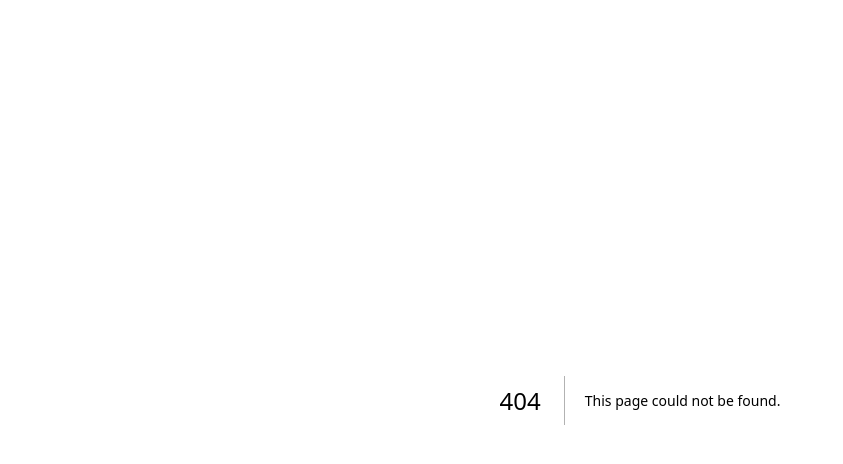
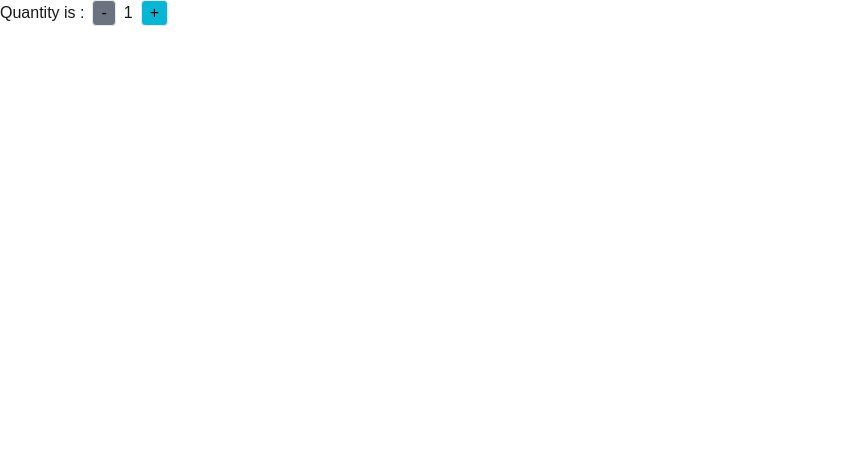
Before and after one commit to jaspalxiv/cprg306-assignments, a Next.js app: page /week-4 in a window 1280 px wide. Before the commit this address had no page. Shown: the top 464 px of the page, without its empty margins (0-843 px from the left). Built offline with nearby package versions, Linux system fonts and the light colour scheme.

Commit message:
week-4 done

```diff
--- a/app/page.js
+++ b/app/page.js
@@ -10,6 +10,7 @@ export default function Home() {
       <ul>
       <li><Link href={"./week-2/"}>Week 2</Link></li>
       <li><Link href={"./week-3/"}>Week 3</Link></li>
+      <li><Link href={"./week-4/"}>Week 4</Link></li>
       </ul>
       </main>
       <footer className="row-start-3 flex gap-6 flex-wrap items-center justify-center">
--- /dev/null
+++ b/app/week-4/new-item.js
@@ -0,0 +1,30 @@
+"use client";
+
+import { useState } from "react";
+
+
+export default function NewItem() {
+    const [quantity, setQuantity] = useState(1);
+
+    function increase() {
+        setQuantity(quantity + 1);
+
+    }
+
+    function decrease() {
+        setQuantity(quantity - 1);
+
+    }
+    return (
+        <div>
+
+            <p>Quantity is :
+                <button onClick={decrease} className="bg-cyan-500 text-black border rounded px-2 mx-2 hover:bg-blue-500 disabled:bg-gray-500" disabled={quantity == 1}>-</button>
+                {quantity}
+                <button onClick={increase} className="bg-cyan-500 text-black border rounded px-2 mx-2 hover:bg-blue-500 disabled:bg-gray-500" disabled={quantity == 20}>+</button>
+            </p>
+
+
+        </div>
+    )
+}
--- /dev/null
+++ b/app/week-4/page.js
@@ -0,0 +1,8 @@
+import NewItem from './new-item';
+
+export default function Page(){
+
+    return (
+        <NewItem/>
+    )
+}
```
